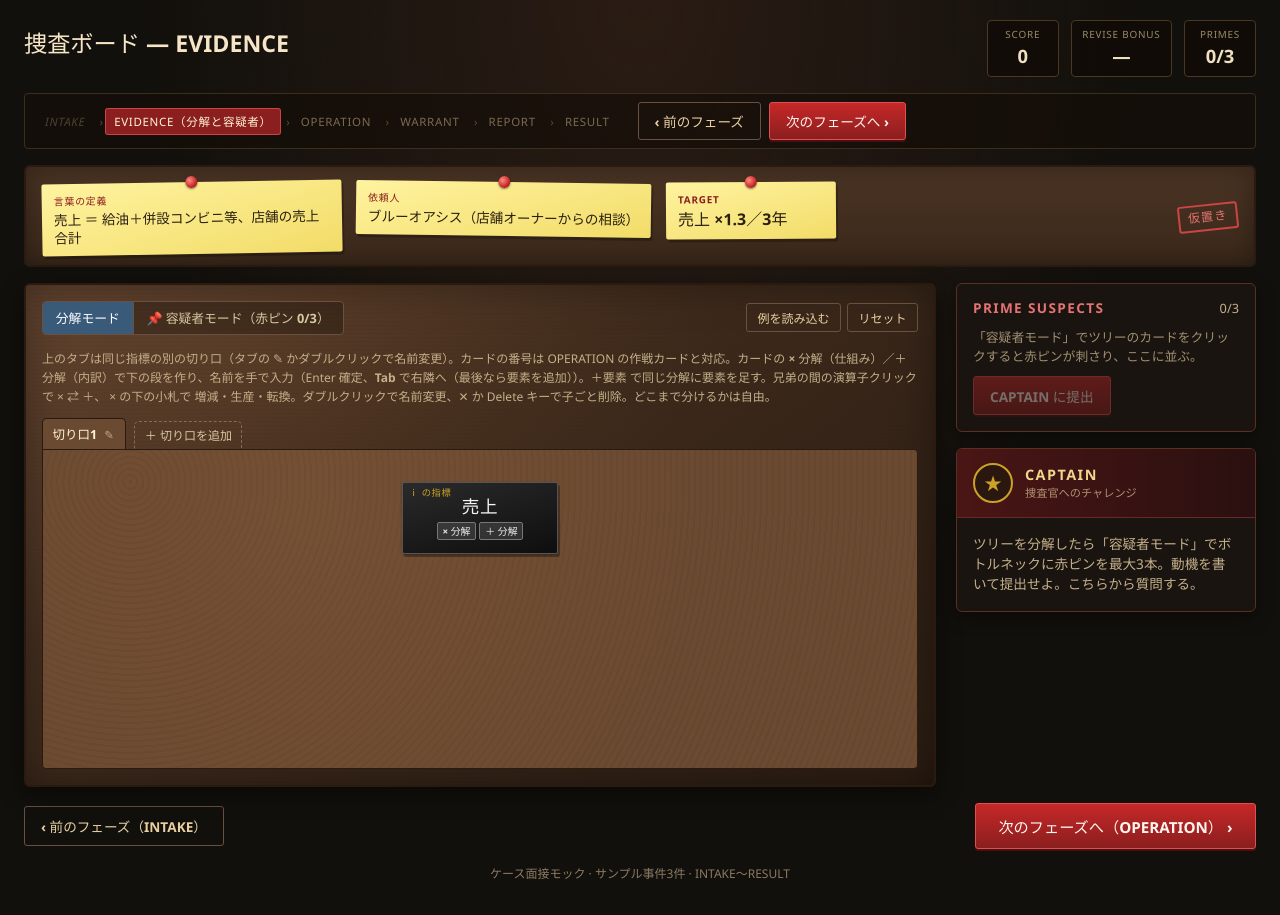
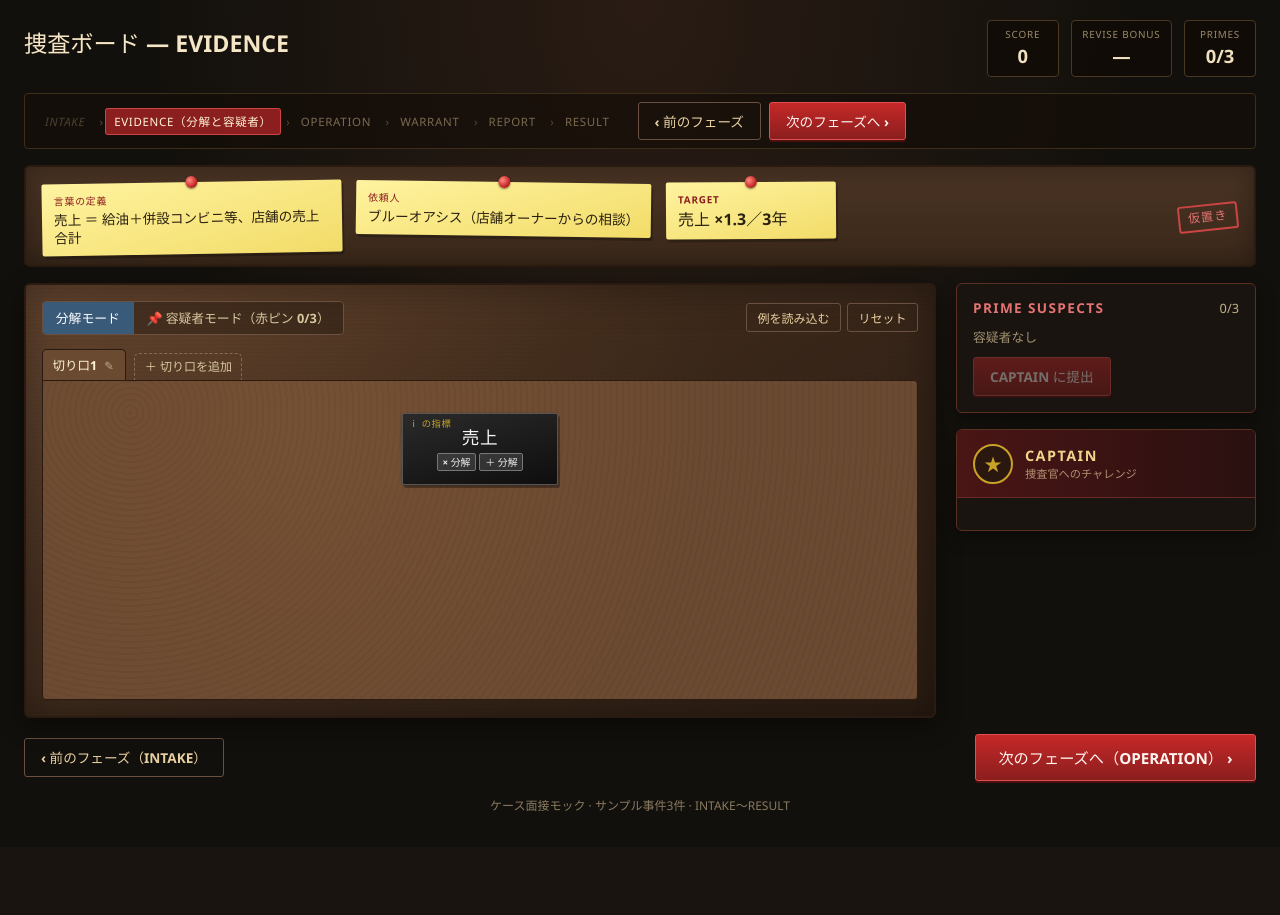
Before and after one commit to zunda-raider/shinjicase, a React (Vite) app: page / in a window 1280 px wide. Both pictures are taken after a click on the button "EVIDENCE（分解と容疑者）". After the commit the page ends 847 px from the top, so only its background shows below. Built offline with nearby package versions, Linux system fonts and the light colour scheme.

Commit message:
chore: 全フェーズの説明・使い方テキストを削除

```diff
--- a/src/App.tsx
+++ b/src/App.tsx
@@ -377,7 +377,6 @@ export default function App() {
           <section className="board intake-brief" aria-label="選択中の事件">
             <div className="board__header">
               <h2>{sample.label} — 事件概要</h2>
-              <span className="board__hint">捜査中のファイル</span>
             </div>
             <p className="intake-brief__text">{sample.briefing}</p>
             {intake.statement && (
@@ -386,10 +385,6 @@ export default function App() {
                 <p>{intake.statement}</p>
               </blockquote>
             )}
-            <p className="evidence__help">
-              上の黄色メモ（定義・依頼人・TARGET）はこの事件の仮置き前提です。EVIDENCE で
-              「例を読み込む」と、この事件用の構造化ツリーが入ります。
-            </p>
             <div className="intake-brief__actions">
               <button
                 type="button"
--- a/src/components/CaptainPanel.tsx
+++ b/src/components/CaptainPanel.tsx
@@ -26,12 +26,6 @@ export function CaptainPanel({
       </header>
 
       <div className="captain-panel__body">
-        {state === 'idle' && (
-          <p className="captain-panel__idle">
-            ツリーを分解したら「容疑者モード」でボトルネックに赤ピンを最大3本。動機を書いて提出せよ。こちらから質問する。
-          </p>
-        )}
-
         {(state === 'challenging' || state === 'acknowledged') && (
           <ul className="captain-panel__lines">
             {lines.map((line, i) => (
@@ -48,10 +42,7 @@ export function CaptainPanel({
 
         {state === 'acknowledged' && (
           <p className="captain-panel__hint">
-            ツリー・ピン・動機を直して再提出できる。
-            {reviseBonusAwarded
-              ? ' REVISE BONUS 反映済み。'
-              : ' 再提出で REVISE BONUS を獲得。'}
+            {reviseBonusAwarded ? 'REVISE BONUS 反映済み' : 'REVISE BONUS 未獲得'}
           </p>
         )}
       </div>
--- a/src/components/CasePicker.tsx
+++ b/src/components/CasePicker.tsx
@@ -15,10 +15,6 @@ export function CasePicker({ activeId, onSelect }: Props) {
         <h2>CASE SELECT — 事件ファイル</h2>
         <span className="board__hint">{SAMPLE_CASES.length} 件のサンプル</span>
       </div>
-      <p className="evidence__help">
-        構造化の定番例を警察ドラマ風に収めたサンプル事件です。選ぶと前提メモが切り替わり、
-        進捗は<strong>事件ごとに別保存</strong>されます。「例を読み込む」で推奨ツリーが入ります。
-      </p>
       <ul className="case-picker__list">
         {SAMPLE_CASES.map((c) => (
           <li key={c.id}>
--- a/src/components/EvidenceBoard.tsx
+++ b/src/components/EvidenceBoard.tsx
@@ -160,20 +160,6 @@ export function EvidenceBoard({
         </div>
       </div>
 
-      <p className="evidence__help">
-        {isDecompose ? (
-          <>
-            上のタブは同じ指標の別の切り口（タブの ✎ かダブルクリックで名前変更）。カードの番号は OPERATION の作戦カードと対応。カードの <b>× 分解</b>（仕組み）／<b>＋ 分解</b>（内訳）で下の段を作り、名前を手で入力（Enter 確定、
-            <b>Tab で右隣へ（最後なら要素を追加）</b>）。<b>＋要素</b> で同じ分解に要素を足す。兄弟の間の演算子クリックで × ⇄ ＋、
-            × の下の小札で 増減・生産・転換。ダブルクリックで名前変更、✕ か Delete キーで子ごと削除。どこまで分けるかは自由。
-          </>
-        ) : (
-          <>
-            ボトルネックだと思うカードをクリックして <b>赤ピン</b>（全切り口の合計で最大 {MAX_PINS}）。右の欄に動機を一行ずつ書いて
-            CAPTAIN に提出。もう一度クリックでピンを外す。名前が空のカードとルートには刺せない。
-          </>
-        )}
-      </p>
 
       {tabs}
 
--- a/src/components/OperationPhase.tsx
+++ b/src/components/OperationPhase.tsx
@@ -175,7 +175,7 @@ export function OperationPhase({
           >
             リセット
           </button>
-          <span className="operation__zoom-hint">ドラッグで移動</span>
+
         </div>
         <div
           ref={scrollRef}
@@ -287,8 +287,8 @@ export function OperationPhase({
           {cardIds.length === 0 && (
             <p className="suspect-list__empty">
               {onlySuspects
-                ? 'この切り口には赤ピンの容疑者がいない。'
-                : 'この切り口はまだ分解されていない。EVIDENCE でツリーを作ろう。'}
+                ? '容疑者なし'
+                : '未分解'}
             </p>
           )}
           {cardIds.map((id) => {
--- a/src/components/ReportPhase.tsx
+++ b/src/components/ReportPhase.tsx
@@ -48,7 +48,7 @@ export function ReportPhase({
         <section className="report-pick" aria-label="発表する施策を選ぶ">
           <h3 className="report-block__title">発表する施策（最大{MAX_FEATURED}）</h3>
           {measures.length === 0 ? (
-            <p className="suspect-list__empty">施策がありません。OPERATION / WARRANT を先に進めてください。</p>
+            <p className="suspect-list__empty">施策なし</p>
           ) : (
             <ul className="report-pick__list">
               {measures.map((m) => {
--- a/src/components/ResultPhase.tsx
+++ b/src/components/ResultPhase.tsx
@@ -53,9 +53,6 @@ export function ResultPhase({ score, scoring, error, onBack, onResubmit }: Props
         <div className="result-west__poster">
           <p className="result-west__wanted">NOTICE</p>
           <h2 className="result-west__title">まだ掲示がない</h2>
-          <p className="result-west__lede">
-            REPORT で台本を書いて「提出して採点」すると、ここに点数と講評が貼り出されます。
-          </p>
           {error && <p className="result-west__err">{error}</p>}
           <div className="result-west__actions">
             <button type="button" className="btn btn--primary" onClick={onBack}>
@@ -73,7 +70,7 @@ export function ResultPhase({ score, scoring, error, onBack, onResubmit }: Props
         <div className="result-west__poster">
           <p className="result-west__wanted">HOLD UP…</p>
           <h2 className="result-west__title">採点中</h2>
-          <p className="result-west__lede">保安官が台本を読んでいる。しばらく待て。</p>
+
         </div>
       </div>
     )
--- a/src/components/SuspectList.tsx
+++ b/src/components/SuspectList.tsx
@@ -37,7 +37,7 @@ export function SuspectList({
 
       {suspects.length === 0 ? (
         <p className="suspect-list__empty">
-          「容疑者モード」でツリーのカードをクリックすると赤ピンが刺さり、ここに並ぶ。
+          容疑者なし
         </p>
       ) : (
         <ol className="suspect-list__items">
--- a/src/components/WarrantPhase.tsx
+++ b/src/components/WarrantPhase.tsx
@@ -74,9 +74,6 @@ export function WarrantPhase({
         <section className="warrant-axes" aria-label="評価軸">
           <div className="warrant-axes__head">
             <h3>評価軸（{axes.length}/{MAX_AXES}）</h3>
-            <span className="warrant-axes__note">
-              自分で名前をつける（2〜{MAX_AXES}本）。例：効果・実行しやすさ・期間
-            </span>
           </div>
           <ul className="warrant-axes__list">
             {axes.map((a, i) => (
@@ -120,8 +117,8 @@ export function WarrantPhase({
         {measures.length === 0 ? (
           <p className="suspect-list__empty">
             {allMeasures.length === 0
-              ? '評点する施策がない。OPERATION で施策を書いてから戻ってきてください。'
-              : '容疑者に紐づく施策がない。ピンを刺すか、「容疑者の施策のみ」を外してください。'}
+              ? '施策なし'
+              : '容疑者の施策なし'}
           </p>
         ) : (
           <div className="warrant-matrix-wrap">
--- a/src/logic/warrant.ts
+++ b/src/logic/warrant.ts
@@ -312,7 +312,7 @@ export function warrantCaptainLines(
   const unnamed = state.axes.filter((a) => !a.name.trim())
   if (unnamed.length > 0) {
     return [
-      'CAPTAIN「軸の名前が空だ。効果・実行しやすさ・期間でも、自分の言葉でもいい。」',
+      'CAPTAIN「軸の名前が空だ。」',
       'CAPTAIN「軸に名前をつけてから評点をつけろ。」',
     ]
   }
```
